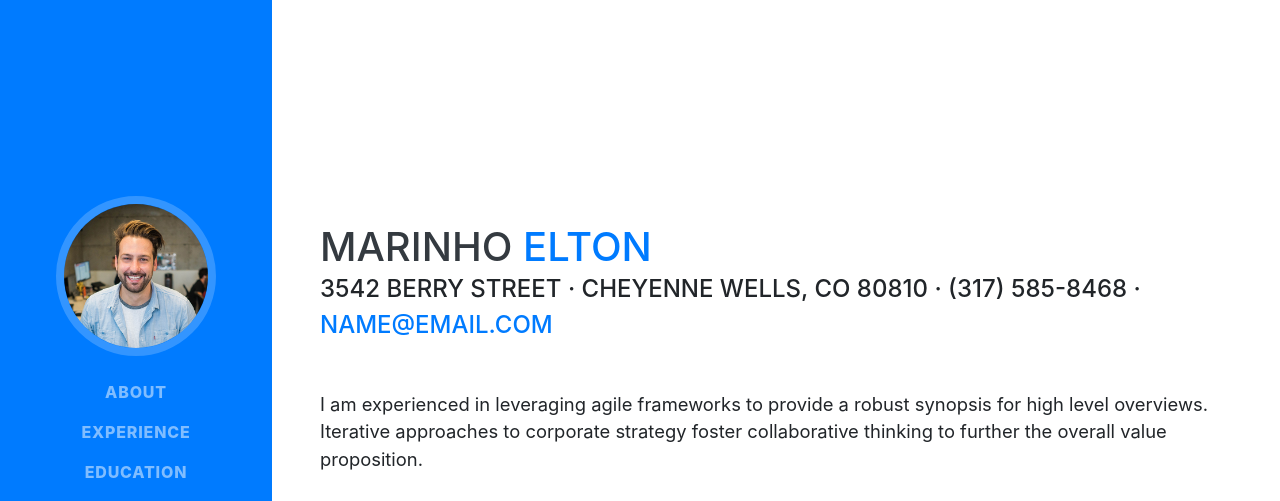
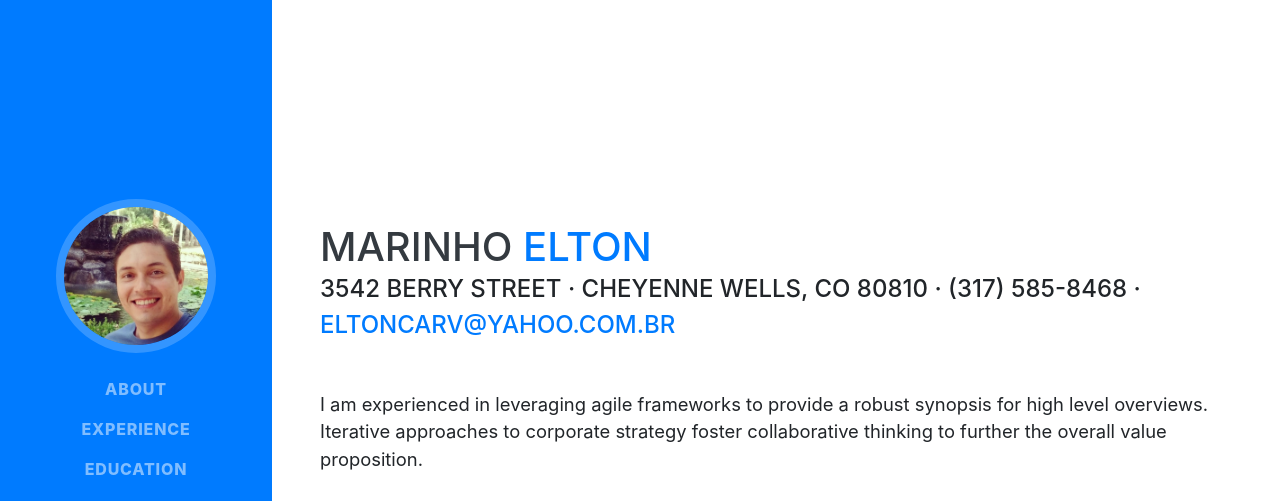
Before and after one commit to eltonmarinho/eltoncarv.github.io, a website with bundled scripts: page index.html in a window 1280 px wide. Shown: the top 501 px of the page. Built offline with nearby package versions, Linux system fonts and the light colour scheme; a web font is replaced by a local one.

Commit message:
inclusão de foto

```diff
--- a/index.html
+++ b/index.html
@@ -29,7 +29,7 @@
     <a class="navbar-brand js-scroll-trigger" href="#page-top">
       <span class="d-block d-lg-none">Elton Marinho</span>
       <span class="d-none d-lg-block">
-        <img class="img-fluid img-profile rounded-circle mx-auto mb-2" src="img/profile.jpg" alt="">
+        <img class="img-fluid img-profile rounded-circle mx-auto mb-2" src="img/profile2.jpg" alt="">
       </span>
     </a>
     <button class="navbar-toggler" type="button" data-toggle="collapse" data-target="#navbarSupportedContent" aria-controls="navbarSupportedContent" aria-expanded="false" aria-label="Toggle navigation">
@@ -67,7 +67,7 @@
           <span class="text-primary">Elton</span>
         </h1>
         <div class="subheading mb-5">3542 Berry Street · Cheyenne Wells, CO 80810 · (317) 585-8468 ·
-          <a href="mailto:name@email.com">name@email.com</a>
+          <a href="mailto:eltoncarv@yahoo.com.br">eltoncarv@yahoo.com.br</a>
         </div>
         <p class="lead mb-5">I am experienced in leveraging agile frameworks to provide a robust synopsis for high level overviews. Iterative approaches to corporate strategy foster collaborative thinking to further the overall value proposition.</p>
         <div class="social-icons">
```
Also changed, not shown: .travis.yml (added), 2 other files.
